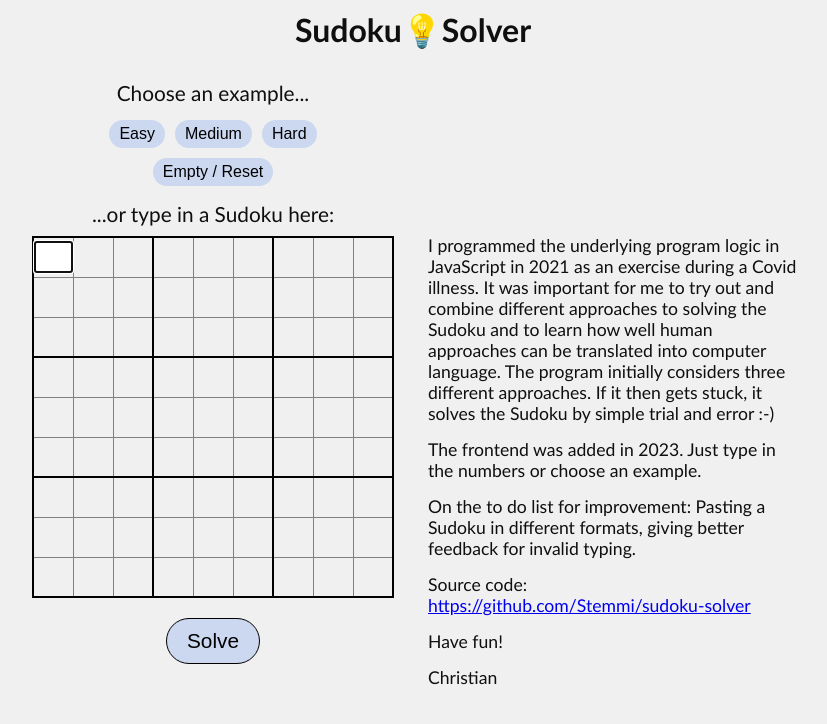
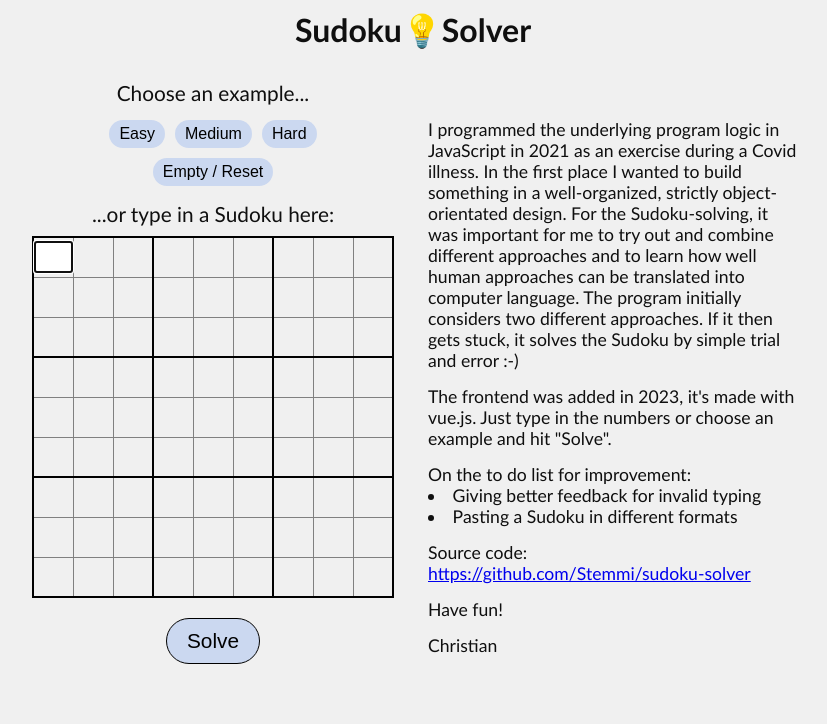
Before and after one commit to Stemmi/sudoku-solver, a Vue app: page / in a window 1280 px wide. Shown: the top 724 px of the page, without its empty margins (227-1054 px from the left). Built offline with nearby package versions, Linux system fonts and the light colour scheme.

Commit message:
style / content: description

```diff
--- a/src/assets/main.css
+++ b/src/assets/main.css
@@ -42,6 +42,11 @@ p {
     margin: 15px;
 }
 
+ul {
+    margin: 15px;
+    list-style-position: inside;
+}
+
 @media screen and (min-width: 992px) {
     main {
         width: 800px;
--- a/src/components/DescriptionSection.vue
+++ b/src/components/DescriptionSection.vue
@@ -1,16 +1,18 @@
 <template>
     <section>
         <p>I programmed the underlying program logic in JavaScript in 2021 as an exercise during a Covid illness.
-            It was important for me to try out and combine different approaches to solving the Sudoku and to learn how well human approaches can be translated into computer language.
-            The program initially considers three different approaches.
+            In the first place I wanted to build something in a well-organized, strictly object-orientated design.
+            For the Sudoku-solving, it was important for me to try out and combine different approaches and to learn how well human approaches can be translated into computer language.
+            The program initially considers two different approaches.
             If it then gets stuck, it solves the Sudoku by simple trial and error :-)
         </p>
-
-        <p>The frontend was added in 2023.
-            Just type in the numbers or choose an example.
+        <p>The frontend was added in 2023, it's made with vue.js.
+            Just type in the numbers or choose an example and hit "Solve".
         </p>
-        <p>On the to do list for improvement:
-            Pasting a Sudoku in different formats, giving better feedback for invalid typing.</p>
+        <ul>On the to do list for improvement:
+            <li>Giving better feedback for invalid typing</li>
+            <li>Pasting a Sudoku in different formats</li>
+        </ul>
         <p>Source code: <a href="https://github.com/Stemmi/sudoku-solver" target="_blank">https://github.com/Stemmi/sudoku-solver</a></p>
         <p>Have fun!</p>
         <p>Christian</p>
@@ -22,14 +24,14 @@
 </script>
 
 <style scoped>
-    p {
+    p, ul {
         text-align: left;
         font-size: 1.1em;
     }
 
     @media screen and (min-width: 992px) {
         section {
-            margin-top: 160px;
+            margin-top: 44px;
         }
     }
 </style>
```
